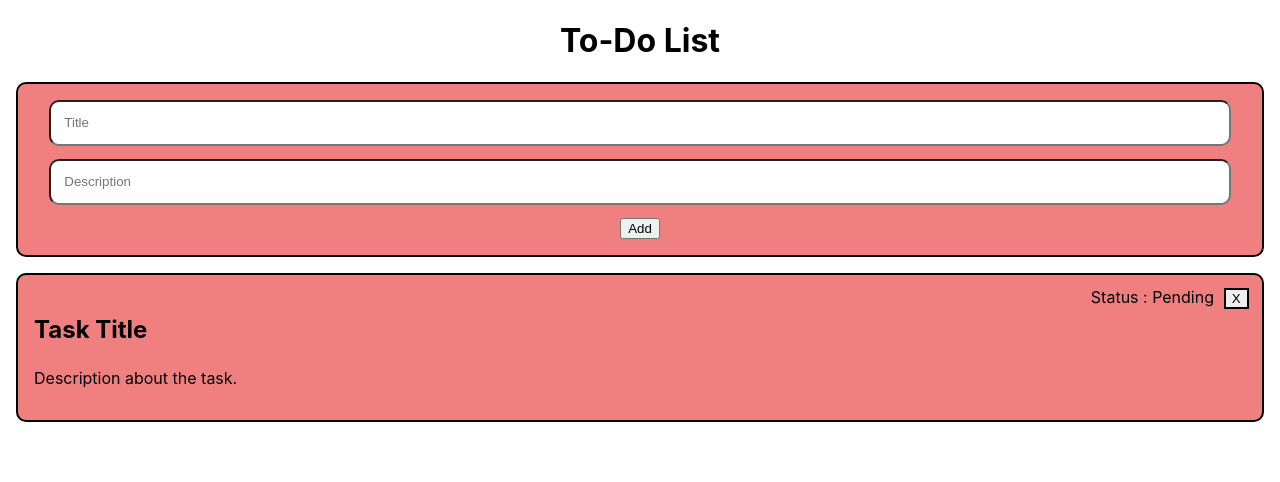
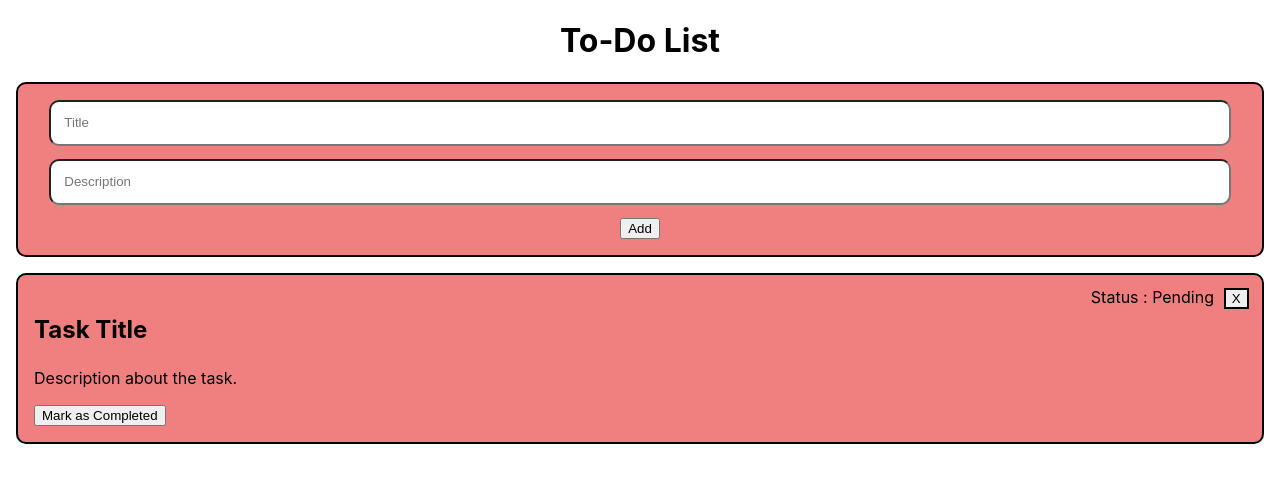
Before and after one commit to nikhil-tiwary61/to-do-app, a React (Create React App) app: page / in a window 1280 px wide. Shown: the top 482 px of the page. Built offline with nearby package versions, Linux system fonts and the light colour scheme.

Commit message:
fix: add button to mark task as complete and add status key to TasksDB
fix: update key for taskList component from task.id to index

```diff
--- a/src/App.js
+++ b/src/App.js
@@ -8,16 +8,27 @@ function App() {
   const [tasks, setTasks] = useState(tasksDB);
   function addTask(task) {
     setTasks([...tasks, { ...task, id: tasks.length + 1 }]);
+    console.log(tasks);
   }
   function deleteTask(id) {
     setTasks(tasks.filter((task) => task.id !== id));
+  }
+  function changeStatus(id, status) {
+    const otherTasks = tasks.filter((task) => task.id !== id);
+    const targetTask = tasks.filter((task) => task.id === id);
+    targetTask.status = status === "Pending" ? "Completed" : "Pending";
+    setTasks([...otherTasks, targetTask]);
   }
   return (
     <div className="App">
       <>
         <h1>To-Do List</h1>
         <Form addTask={addTask}></Form>
-        <TaskList tasks={tasks} deleteTask={deleteTask}></TaskList>
+        <TaskList
+          tasks={tasks}
+          deleteTask={deleteTask}
+          changeStatus={changeStatus}
+        ></TaskList>
       </>
     </div>
   );
--- a/src/components/Form.js
+++ b/src/components/Form.js
@@ -2,7 +2,7 @@ import "./Form.css";
 import { useState } from "react";
 
 export default function Form({ addTask }) {
-  const [task, setTask] = useState(null);
+  const [task, setTask] = useState({ status: "Pending" });
   function handleChange(e) {
     e.stopPropagation();
     setTask({ ...task, [e.target.name]: e.target.value });
--- a/src/components/NewTask.js
+++ b/src/components/NewTask.js
@@ -3,7 +3,7 @@ import "./NewTask.css";
 
 export default function NewItem({ id, title, description, deleteTask }) {
   let [status, setStatus] = useState("Pending");
-  function handleClick(e) {
+  function changeStatus(e) {
     e.stopPropagation();
     status === "Pending" ? setStatus("Completed") : setStatus("Pending");
   }
@@ -12,16 +12,16 @@ export default function NewItem({ id, title, description, deleteTask }) {
     deleteTask(id);
   }
   return (
-    <div
-      className={status === "Pending" ? "pending" : "completed"}
-      onClick={handleClick}
-    >
+    <div className={status === "Pending" ? "pending" : "completed"}>
       <h3>{title}</h3>
       <p>{description}</p>
       <div className="status">Status : {status}</div>
       <button onClick={handleDelete} className="delete">
         X
       </button>
+      <button onClick={changeStatus}>
+        Mark as {status === "Pending" ? "Completed" : "Pending"}
+      </button>
     </div>
   );
 }
--- a/src/components/TaskList.js
+++ b/src/components/TaskList.js
@@ -3,10 +3,10 @@ import NewItem from "./NewTask";
 export default function TaskList({ tasks, deleteTask }) {
   return (
     <div>
-      {tasks.map((task) => {
+      {tasks.map((task, index) => {
         return (
           <NewItem
-            key={task.id}
+            key={index}
             id={task.id}
             title={task.title}
             description={task.description}
--- a/src/data/TasksDB.js
+++ b/src/data/TasksDB.js
@@ -1,4 +1,9 @@
 const tasksDB = [
-  { title: "Task Title", description: "Description about the task.", id: "1" },
+  {
+    id: "1",
+    title: "Task Title",
+    description: "Description about the task.",
+    status: "Pending",
+  },
 ];
 export default tasksDB;
```
